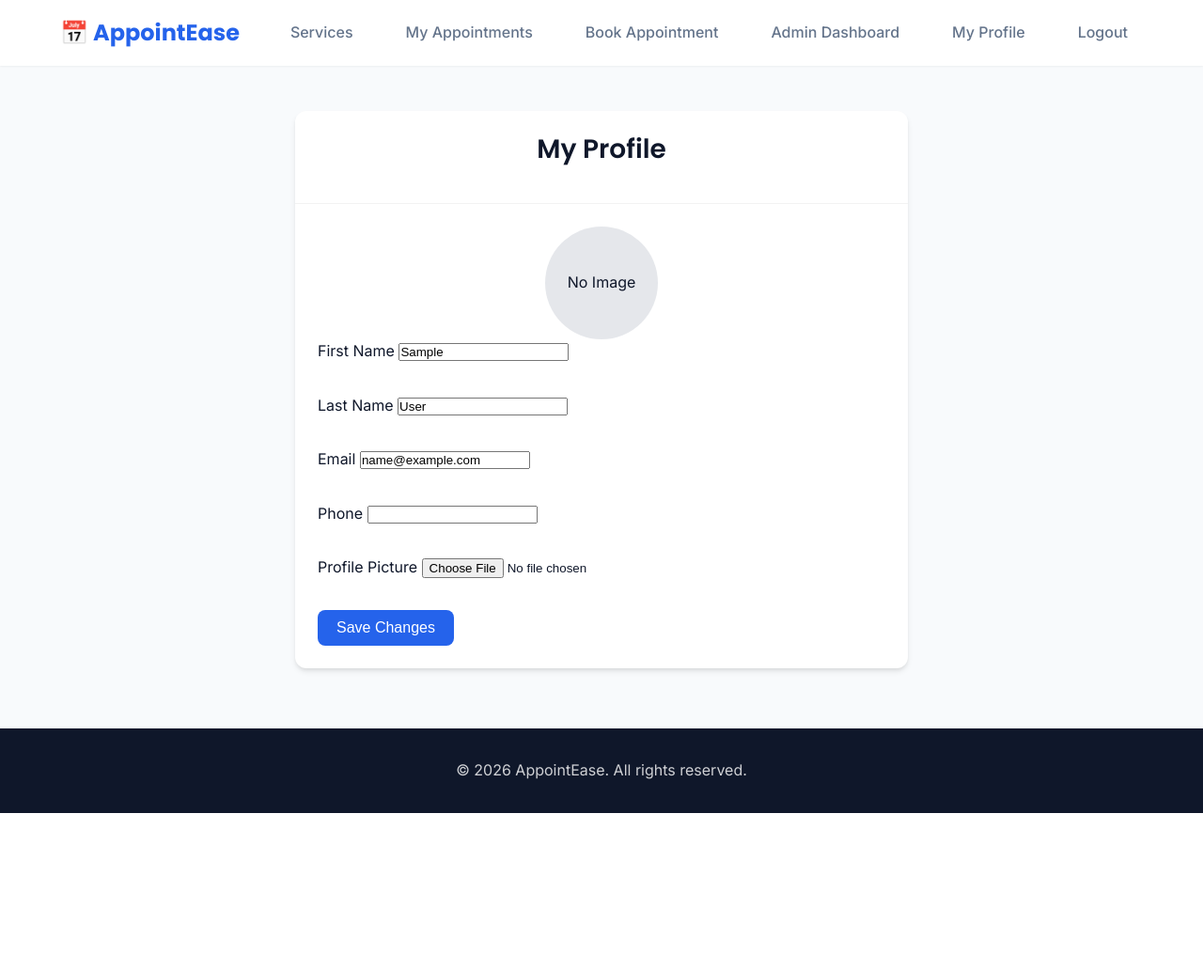
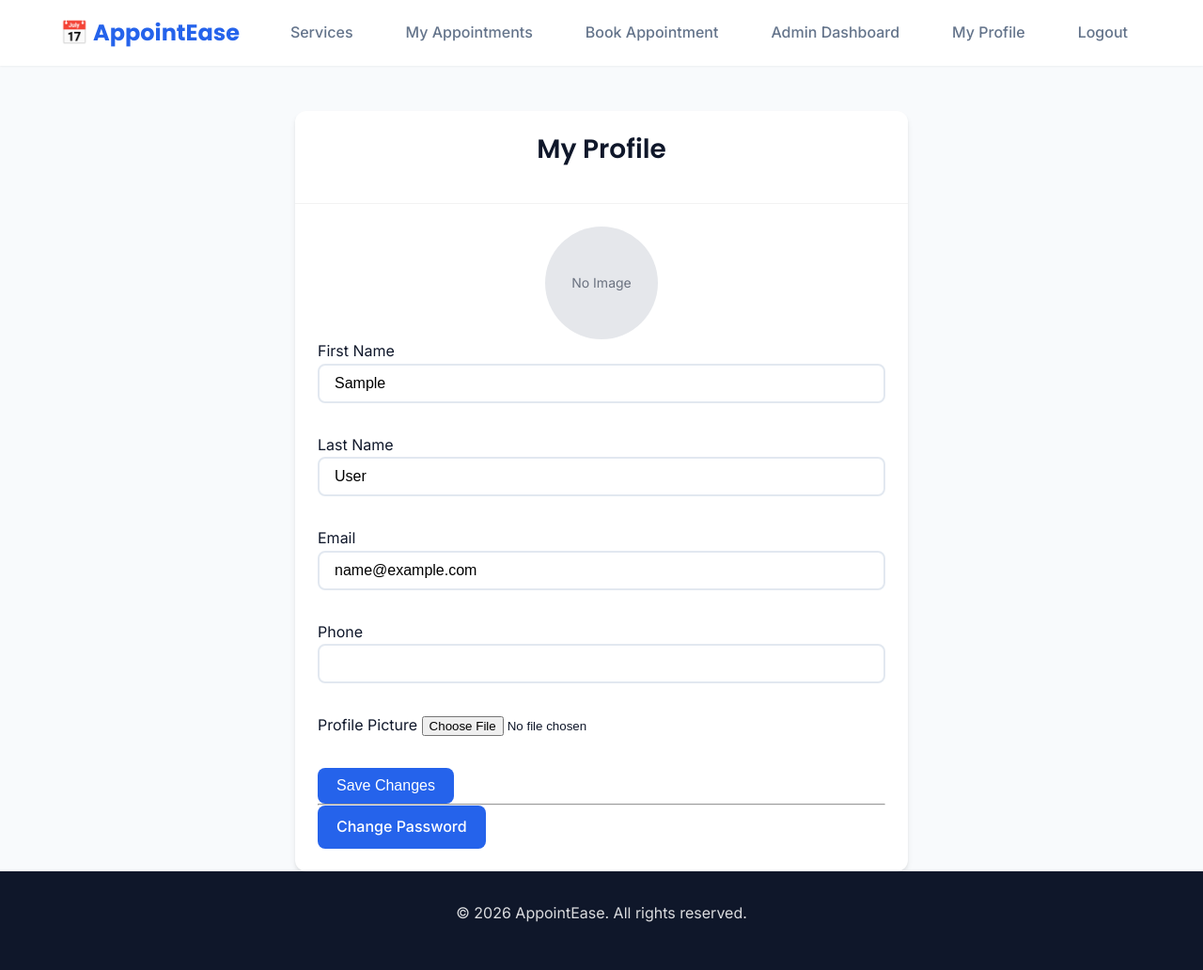
Before and after one commit to ushaaaa33/Appointment_Schedular, a Django app: page /accounts/profile/ in a window 1280 px wide. Shown: the whole page at 94% size. Before the commit the page ends 865 px from the top, so only its background shows below. Run offline with Django 5.2, Linux system fonts and the light colour scheme; the visitor is signed in with stand-in values (Sample User, id 1).

Commit message:
Implement user profile page with edit and password change and make authentication and session strong

```diff
--- a/apps/accounts/forms.py
+++ b/apps/accounts/forms.py
@@ -1,82 +1,110 @@
 from django import forms
 from django.contrib.auth.forms import UserCreationForm, AuthenticationForm
-from .models import User
 from django.contrib.auth import get_user_model
+from django.core.exceptions import ValidationError
+
+User = get_user_model()
 
 
-User = get_user_model()
+# PROFILE UPDATE FORM
 
 class ProfileUpdateForm(forms.ModelForm):
     class Meta:
         model = User
         fields = ["first_name", "last_name", "email", "phone", "profile_picture"]
+        widgets = {
+            "first_name": forms.TextInput(attrs={"class": "form-control"}),
+            "last_name": forms.TextInput(attrs={"class": "form-control"}),
+            "email": forms.EmailInput(attrs={"class": "form-control"}),
+            "phone": forms.TextInput(attrs={"class": "form-control"}),
+        }
+
+    def clean_profile_picture(self):
+        image = self.cleaned_data.get("profile_picture")
+        if image:
+            if image.size > 2 * 1024 * 1024:
+                raise ValidationError("Image size must be under 2MB")
+        return image
+
+
+# USER REGISTRATION FORM
 
 class UserRegistrationForm(UserCreationForm):
-    """Form for user registration with custom fields."""
-
     email = forms.EmailField(
         required=True,
         widget=forms.EmailInput(attrs={
-            'class': 'form-control',
-            'placeholder': 'Email address'
+            "class": "form-control",
+            "placeholder": "Email address"
         })
     )
+
     first_name = forms.CharField(
-        required=True,
         widget=forms.TextInput(attrs={
-            'class': 'form-control',
-            'placeholder': 'First name'
+            "class": "form-control",
+            "placeholder": "First name"
         })
     )
+
     last_name = forms.CharField(
-        required=True,
         widget=forms.TextInput(attrs={
-            'class': 'form-control',
-            'placeholder': 'Last name'
+            "class": "form-control",
+            "placeholder": "Last name"
         })
     )
+
     phone = forms.CharField(
         required=False,
         widget=forms.TextInput(attrs={
-            'class': 'form-control',
-            'placeholder': 'Phone number (optional)'
+            "class": "form-control",
+            "placeholder": "Phone number (optional)"
         })
     )
 
     class Meta:
         model = User
-        fields = ('username', 'email', 'first_name', 'last_name', 'phone', 'password1', 'password2')
+        fields = (
+            "username",
+            "email",
+            "first_name",
+            "last_name",
+            "phone",
+            "password1",
+            "password2",
+        )
         widgets = {
-            'username': forms.TextInput(attrs={
-                'class': 'form-control',
-                'placeholder': 'Username'
+            "username": forms.TextInput(attrs={
+                "class": "form-control",
+                "placeholder": "Username"
             }),
         }
 
     def __init__(self, *args, **kwargs):
         super().__init__(*args, **kwargs)
-        self.fields['password1'].widget.attrs.update({
-            'class': 'form-control',
-            'placeholder': 'Password'
+
+        self.fields["password1"].widget.attrs.update({
+            "class": "form-control",
+            "placeholder": "Password"
         })
-        self.fields['password2'].widget.attrs.update({
-            'class': 'form-control',
-            'placeholder': 'Confirm password'
+
+        self.fields["password2"].widget.attrs.update({
+            "class": "form-control",
+            "placeholder": "Confirm password"
         })
 
 
+# LOGIN FORM
+
 class UserLoginForm(AuthenticationForm):
-    """Form for user login."""
-
     username = forms.CharField(
         widget=forms.TextInput(attrs={
-            'class': 'form-control',
-            'placeholder': 'Username'
+            "class": "form-control",
+            "placeholder": "Username"
         })
     )
+
     password = forms.CharField(
         widget=forms.PasswordInput(attrs={
-            'class': 'form-control',
-            'placeholder': 'Password'
+            "class": "form-control",
+            "placeholder": "Password"
         })
     )
--- a/apps/accounts/urls.py
+++ b/apps/accounts/urls.py
@@ -5,11 +5,19 @@ from django.urls import path
 from . import views
 
 urlpatterns = [
+     # Authentication
     path('register/', views.UserRegistrationView.as_view(), name='register'),
     path('login/', views.login_view, name='login'),
     path('logout/', views.logout_view, name='logout'),
+
+    # Dashboard
     path('dashboard/', views.user_dashboard, name='user_dashboard'),
     path('admin/dashboard/', views.admin_dashboard, name='admin_dashboard'),
+
+    # Profile
     path("profile/", views.profile_view, name="profile"),
+     path("profile/edit/", views.profile_view, name="profile_view"),
 
+    # Password
+    path("change-password/", views.change_password, name="change_password"),
 ]
--- a/apps/accounts/views.py
+++ b/apps/accounts/views.py
@@ -1,13 +1,21 @@
 """
 Views for user authentication and profile management.
 """
+
 from django.shortcuts import render, redirect
-from django.contrib.auth import login, logout, authenticate
+from django.contrib.auth import (
+    login,
+    logout,
+    authenticate,
+    update_session_auth_hash
+)
 from django.contrib.auth.decorators import login_required
 from django.contrib import messages
-from django.views.generic import CreateView, UpdateView
+from django.views.generic import CreateView
 from django.urls import reverse_lazy
-from django.utils.decorators import method_decorator
+
+from django.contrib.auth.forms import PasswordChangeForm
+
 from .forms import UserRegistrationForm, UserLoginForm, ProfileUpdateForm
 from .models import User
 from apps.appointments.models import Appointment
@@ -18,17 +26,17 @@ class UserRegistrationView(CreateView):
 
     model = User
     form_class = UserRegistrationForm
-    template_name = 'registration/register.html'
-    success_url = reverse_lazy('login')
+    template_name = "registration/register.html"
+    success_url = reverse_lazy("login")
 
     def form_valid(self, form):
         response = super().form_valid(form)
-        messages.success(self.request, 'Registration successful! Please log in.')
+        messages.success(self.request, "Registration successful! Please log in.")
         return response
 
     def dispatch(self, request, *args, **kwargs):
         if request.user.is_authenticated:
-            return redirect('user_dashboard')
+            return redirect("user_dashboard")
         return super().dispatch(request, *args, **kwargs)
 
 
@@ -37,34 +45,40 @@ def login_view(request):
 
     if request.user.is_authenticated:
         if request.user.is_admin_user:
-            return redirect('admin_dashboard')
-        return redirect('user_dashboard')
+            return redirect("admin_dashboard")
+        return redirect("user_dashboard")
 
-    if request.method == 'POST':
+    if request.method == "POST":
         form = UserLoginForm(request, data=request.POST)
         if form.is_valid():
             user = form.get_user()
             login(request, user)
-            messages.success(request, f'Welcome back, {user.get_full_name() or user.username}!')
 
-                # Redirect based on user role
+            # Session expires after 1 hour (security)
+            request.session.set_expiry(3600)
+
+            messages.success(
+                request,
+                f"Welcome back, {user.get_full_name() or user.username}!"
+            )
+
             if user.is_admin_user:
-                return redirect('admin_dashboard')
-            return redirect('user_dashboard')
+                return redirect("admin_dashboard")
+            return redirect("user_dashboard")
         else:
-            messages.error(request, 'Invalid username or password.')
+            messages.error(request, "Invalid username or password.")
     else:
         form = UserLoginForm()
 
-    return render(request, 'registration/login.html', {'form': form})
+    return render(request, "registration/login.html", {"form": form})
 
 
 @login_required
 def logout_view(request):
     """View for user logout."""
     logout(request)
-    messages.success(request, 'You have been logged out successfully.')
-    return redirect('home')
+    messages.success(request, "You have been logged out successfully.")
+    return redirect("home")
 
 
 @login_required
@@ -72,27 +86,21 @@ def user_dashboard(request):
     """Dashboard for regular users."""
 
     if request.user.is_admin_user:
-        return redirect('admin_dashboard')
+        return redirect("admin_dashboard")
 
-    # Get user's appointments
-
-    appointments = Appointment.objects.filter(user=request.user).order_by('-created_at')
-
-    # Get statistics
-    total_appointments = appointments.count()
-    pending_appointments = appointments.filter(status='pending').count()
-    approved_appointments = appointments.filter(status='approved').count()
-    rejected_appointments = appointments.filter(status='rejected').count()
+    appointments = Appointment.objects.filter(
+        user=request.user
+    ).order_by("-created_at")
 
     context = {
-        'appointments': appointments[:5],  # Latest 5 appointments
-        'total_appointments': total_appointments,
-        'pending_appointments': pending_appointments,
-        'approved_appointments': approved_appointments,
-        'rejected_appointments': rejected_appointments,
+        "appointments": appointments[:5],
+        "total_appointments": appointments.count(),
+        "pending_appointments": appointments.filter(status="pending").count(),
+        "approved_appointments": appointments.filter(status="approved").count(),
+        "rejected_appointments": appointments.filter(status="rejected").count(),
     }
 
-    return render(request, 'dashboard/user_dashboard.html', context)
+    return render(request, "dashboard/user_dashboard.html", context)
 
 
 @login_required
@@ -100,41 +108,34 @@ def admin_dashboard(request):
     """Dashboard for admin users."""
 
     if not request.user.is_admin_user:
-        messages.error(request, 'You do not have permission to access the admin dashboard.')
-        return redirect('user_dashboard')
+        messages.error(
+            request,
+            "You do not have permission to access the admin dashboard."
+        )
+        return redirect("user_dashboard")
 
-    # Get all appointments
-    from apps.appointments.models import Appointment
-    appointments = Appointment.objects.all().order_by('-created_at')
+    from apps.services.models import Service
 
-    # Get statistics
-    total_appointments = appointments.count()
-    pending_appointments = appointments.filter(status='pending').count()
-    approved_appointments = appointments.filter(status='approved').count()
-    rejected_appointments = appointments.filter(status='rejected').count()
-
-    # Get total users
-    total_users = User.objects.filter(role='user').count()
-
-    # Get services count
-    from apps.services.models import Service
-    total_services = Service.objects.filter(is_active=True).count()
+    appointments = Appointment.objects.all().order_by("-created_at")
 
     context = {
-        'appointments': appointments[:10],  # Latest 10 appointments
-        'total_appointments': total_appointments,
-        'pending_appointments': pending_appointments,
-        'approved_appointments': approved_appointments,
-        'rejected_appointments': rejected_appointments,
-        'total_users': total_users,
-        'total_services': total_services,
+        "appointments": appointments[:10],
+        "total_appointments": appointments.count(),
+        "pending_appointments": appointments.filter(status="pending").count(),
+        "approved_appointments": appointments.filter(status="approved").count(),
+        "rejected_appointments": appointments.filter(status="rejected").count(),
+        "total_users": User.objects.filter(role="user").count(),
+        "total_services": Service.objects.filter(is_active=True).count(),
     }
 
-    return render(request, 'dashboard/admin_dashboard.html', context)
+    return render(request, "dashboard/admin_dashboard.html", context)
+
 
 @login_required
 def profile_view(request):
-    user= request.user
+    """View user profile."""
+
+    user = request.user
 
     if request.method == "POST":
         form = ProfileUpdateForm(
@@ -149,21 +150,64 @@ def profile_view(request):
     else:
         form = ProfileUpdateForm(instance=user)
 
-    return render(request, "user_profile/profile.html", {
-        "form": form,
-        "user_obj": user
-    })
+    return render(
+        request,
+        "user_profile/profile.html",
+        {
+            "form": form,
+            "user_obj": user
+        }
+    )
+
 
 @login_required
-def profile_edit(request):
+def profile_view(request):
+    """Edit user profile."""
+
     user = request.user
 
     if request.method == "POST":
-        form= ProfileUpdateForm(request.POST, request.FILES, instance=user)
+        form = ProfileUpdateForm(
+            request.POST,
+            request.FILES,
+            instance=user
+        )
         if form.is_valid():
             form.save()
+            messages.success(request, "Profile updated successfully.")
             return redirect("user_dashboard")
     else:
         form = ProfileUpdateForm(instance=user)
 
-    return render(request, "user_profile/profile_edit.html",{"form":form})
+    return render(
+        request,
+        "user_profile/profile.html",
+        {"form": form}
+    )
+
+
+@login_required
+def change_password(request):
+    """Change user password securely."""
+
+    if request.method == "POST":
+        form = PasswordChangeForm(request.user, request.POST)
+        if form.is_valid():
+            user = form.save()
+
+            # Keeps user logged in after password change
+            update_session_auth_hash(request, user)
+
+            messages.success(
+                request,
+                "Your password was updated successfully."
+            )
+            return redirect("profile")
+    else:
+        form = PasswordChangeForm(request.user)
+
+    return render(
+        request,
+        "registration/change_password.html",
+        {"form": form}
+    )
--- a/config/urls.py
+++ b/config/urls.py
@@ -13,6 +13,7 @@ urlpatterns = [
     path('accounts/', include('apps.accounts.urls')),
     path('services/', include('apps.services.urls')),
     path('appointments/', include('apps.appointments.urls')),
+
 ]
 
 # Serve media files in development
--- a/static/css/style.css
+++ b/static/css/style.css
@@ -500,3 +500,24 @@ a:hover {
 @keyframes spin {
     to { transform: rotate(360deg); }
 }
+
+html, body {
+    height: 100%;
+}
+
+.page-wrapper {
+    min-height: 100vh;
+    display: flex;
+    flex-direction: column;
+}
+
+.page-content {
+    flex: 1;
+}
+
+.page-footer {
+    background: var(--dark);
+    color: rgba(255,255,255,0.85);
+    padding: var(--spacing-lg) 0;
+    text-align: center;
+}
--- a/templates/base.html
+++ b/templates/base.html
@@ -3,6 +3,7 @@
 <head>
     <meta charset="UTF-8">
     <meta name="viewport" content="width=device-width, initial-scale=1.0">
+
     <title>{% block title %}Appointment Scheduler{% endblock %}</title>
 
     <!-- Google Fonts -->
@@ -16,7 +17,9 @@
 
     {% block extra_css %}{% endblock %}
 </head>
-<body>
+
+<body class="page-wrapper">
+
     <!-- Navigation -->
     <nav class="navbar">
         <div class="container">
@@ -36,10 +39,9 @@
                         {% else %}
                             <li><a href="{% url 'user_dashboard' %}" class="nav-link">Dashboard</a></li>
                         {% endif %}
-                         <li>
-                            <a href="{% url 'profile' %}" class="nav-link">
-                                My Profile
-                            </a>
+
+                        <li>
+                            <a href="{% url 'profile' %}" class="nav-link">My Profile</a>
                         </li>
                         <li><a href="{% url 'logout' %}" class="nav-link">Logout</a></li>
                     {% else %}
@@ -64,14 +66,14 @@
     {% endif %}
 
     <!-- Main Content -->
-    <main>
+    <main class="page-content">
         {% block content %}{% endblock %}
     </main>
 
     <!-- Footer -->
-    <footer style="background: #0f172a; color: white; padding: 2rem 0; margin-top: 4rem;">
+    <footer class="page-footer">
         <div class="container text-center">
-            <p style="margin: 0; color: rgba(255,255,255,0.8);">
+            <p>
                 &copy; 2026 AppointEase. All rights reserved.
             </p>
         </div>
--- a/templates/user_profile/profile.html
+++ b/templates/user_profile/profile.html
@@ -10,19 +10,29 @@
         </div>
 
         <div class="card-body">
-            <!-- Profile picture -->
+            <!-- Profile Picture -->
             <div class="text-center mb-4">
-                {% if user_obj.profile_picture %}
-                    <img src="{{ user_obj.profile_picture.url }}"
+                {% if request.user.profile_picture %}
+                    <img src="{{ request.user.profile_picture.url }}"
                          alt="Profile Picture"
                          style="width:120px; height:120px; border-radius:50%; object-fit:cover;">
                 {% else %}
-                    <div style="width:120px; height:120px; border-radius:50%; background:#e5e7eb; display:inline-flex; align-items:center; justify-content:center;">
+                    <div style="
+                        width:120px;
+                        height:120px;
+                        border-radius:50%;
+                        background:#e5e7eb;
+                        display:inline-flex;
+                        align-items:center;
+                        justify-content:center;
+                        color:#6b7280;
+                        font-size:14px;">
                         No Image
                     </div>
                 {% endif %}
             </div>
 
+            <!-- Profile Update Form -->
             <form method="post" enctype="multipart/form-data">
                 {% csrf_token %}
 
@@ -57,6 +67,14 @@
                     Save Changes
                 </button>
             </form>
+
+            <!-- Divider -->
+            <hr class="my-4">
+
+            <!-- Change Password -->
+            <a href="{% url 'change_password' %}" class="btn btn-primary">
+                Change Password
+            </a>
         </div>
     </div>
 </div>
```
Also changed, not shown: config/settings.py (+10 -1 lines), templates/registration/change_password.html (added, +10 -0 lines).
